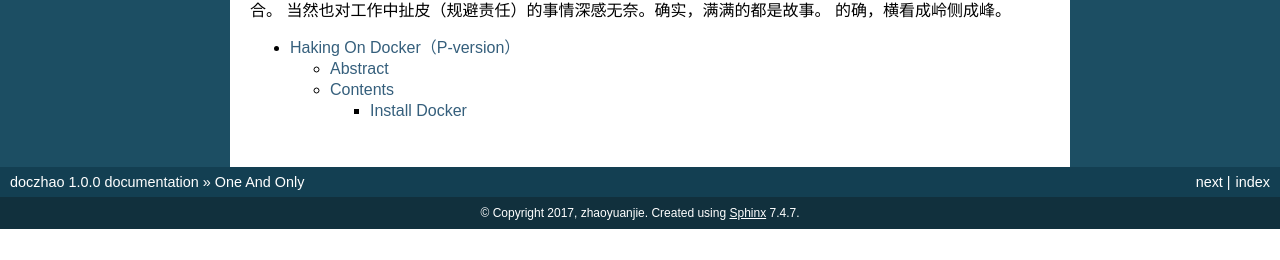
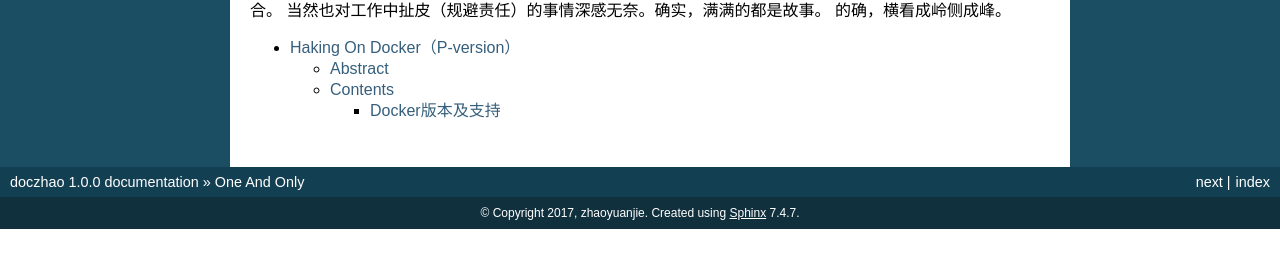
Before and after one commit to zyjyan/readme, a Sphinx documentation site: the page built from source/index.rst, in a window 1280 px wide. Shown: the part 637-897 px from the top of the page. Built offline with Sphinx 7.4.7, drawn with Linux system fonts in a browser that asks for light colours; pages that are not in the unit, such as notebooks, are missing from menus.

Commit message:
docker version

```diff
--- a/source/get-docker.rst
+++ b/source/get-docker.rst
@@ -1,4 +1,4 @@
-Install Docker
+Docker版本及支持
 ~~~~~~~~~~~~~~~~~~~~~
 
 依据官网的描述，Docker提供两个版本，社区版本以及企业版本。
```
